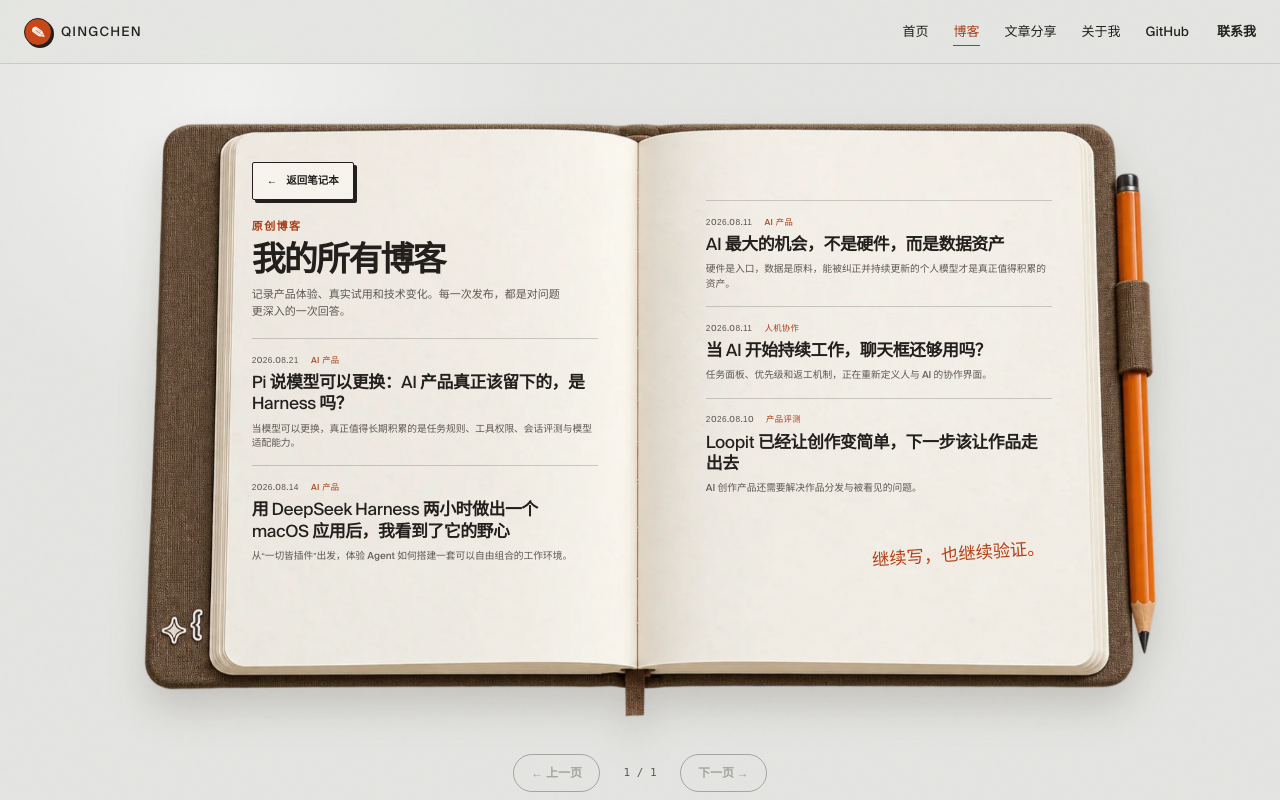
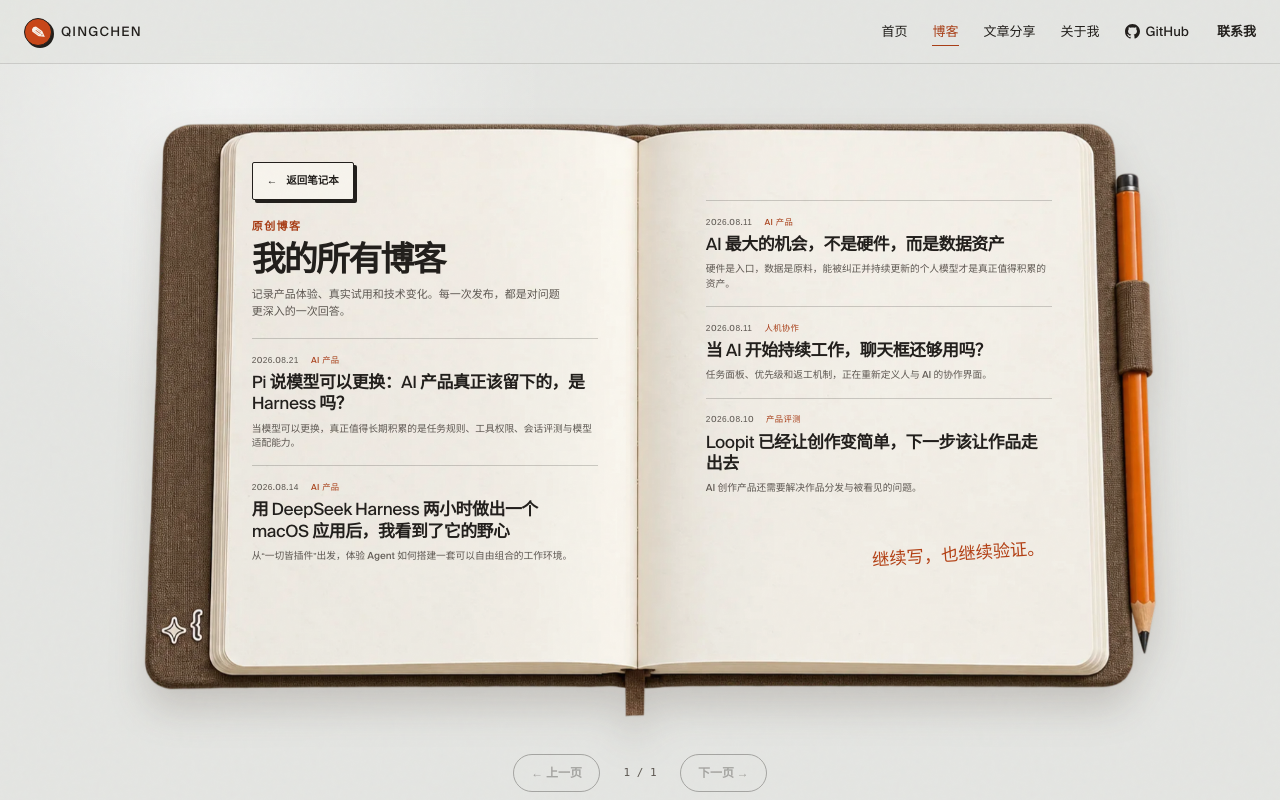
Before and after one commit to chenjieliefu/qingchenai.github.io, a plain HTML site: page blog.html in a window 1280 px wide. Drawn offline with Linux system fonts and the light colour scheme.

Commit message:
Add GitHub mark to site navigation

```diff
--- a/assets/css/home-v3.css
+++ b/assets/css/home-v3.css
@@ -184,6 +184,27 @@
   position: relative;
   font-size: 13px;
   white-space: nowrap;
+}
+
+.primary-nav .nav-github {
+  display: inline-flex;
+  align-items: center;
+  gap: 6px;
+  transition: color 180ms ease;
+}
+
+.primary-nav .nav-github:hover {
+  color: var(--orange-deep);
+}
+
+.github-mark {
+  display: block;
+  flex: 0 0 auto;
+  width: 15px;
+  height: 15px;
+  background: currentColor;
+  -webkit-mask: url("../img/github-mark.svg") center / contain no-repeat;
+  mask: url("../img/github-mark.svg") center / contain no-repeat;
 }
 
 .primary-nav a::after,
--- a/blog.html
+++ b/blog.html
@@ -14,7 +14,7 @@
   <link rel="canonical" href="https://chenjieliefu.github.io/qingchenai.github.io/blog.html">
   <link rel="icon" href="assets/img/qingchen-favicon.svg?v=2" type="image/svg+xml">
   <link rel="preload" href="assets/img/qingchen-notebook-open.webp" as="image" type="image/webp" fetchpriority="high">
-  <link rel="stylesheet" href="assets/css/home-v3.css?v=7">
+  <link rel="stylesheet" href="assets/css/home-v3.css?v=8">
   <link rel="stylesheet" href="assets/css/archive-v4.css">
 </head>
 <body class="archive-page">
@@ -28,7 +28,7 @@
         <a href="blog.html" aria-current="page">博客</a>
         <a href="shares.html">文章分享</a>
         <a href="index.html#about">关于我</a>
-        <a href="https://github.com/chenjieliefu" target="_blank" rel="noopener">GitHub</a>
+        <a class="nav-github" href="https://github.com/chenjieliefu" target="_blank" rel="noopener"><span class="github-mark" aria-hidden="true"></span><span>GitHub</span></a>
       </nav>
       <a class="nav-contact" href="index.html#contact">联系我</a>
     </div>
```
Also changed, not shown: index.html (+2 -2 lines), shares.html (+2 -2 lines), assets/img/github-mark.svg (added).
